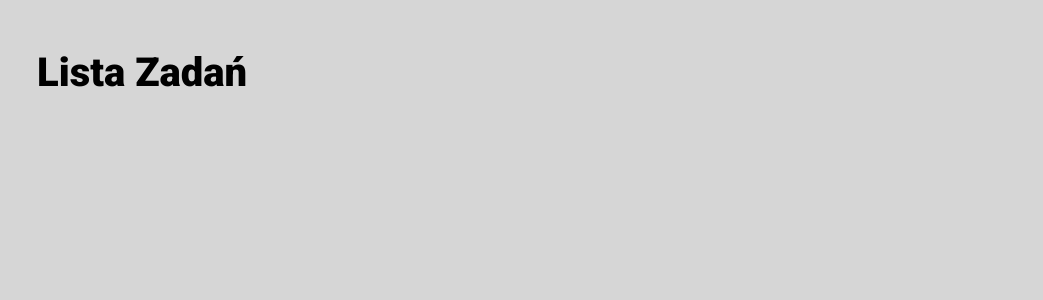
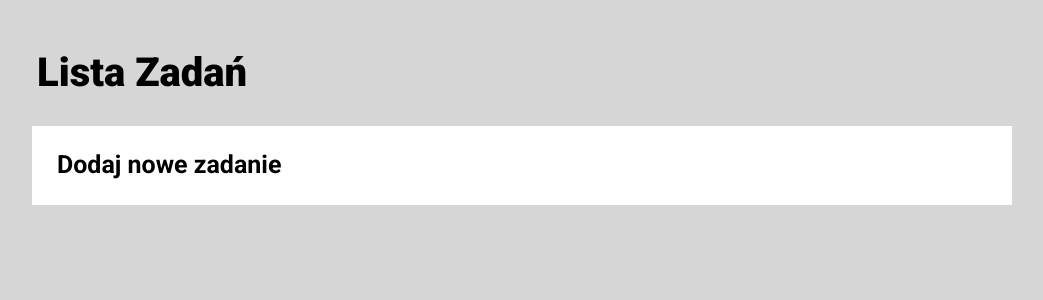
Before and after one commit to Siedemus/to-do-list-react, a React (Create React App) app: page / in a window 1280 px wide. Shown: the top 300 px of the page, without its empty margins (118-1161 px from the left). Built offline with nearby package versions, Linux system fonts and the light colour scheme.

Commit message:
add SubHeader component

```diff
--- a/src/App.js
+++ b/src/App.js
@@ -1,11 +1,12 @@
 import Header from "./Header";
 import Section from "./Section";
+import SubHeader from "./SubHeader";
 
 function App() {
   return (
     <>
       <Header />
-      <Section />
+      <Section subHeader={<SubHeader title={"Dodaj nowe zadanie"} extraContent={""}/>} />
     </>
   );
 }
--- a/src/Section/index.js
+++ b/src/Section/index.js
@@ -1,7 +1,9 @@
 import "./style.css";
 
-const Section = () => (
-    <section className="section"></section>
+const Section = ({subHeader}) => (
+    <section className="section">
+        {subHeader}
+    </section>
 );
 
 export default Section;
--- /dev/null
+++ b/src/SubHeader/index.js
@@ -0,0 +1,7 @@
+import "./style.css"
+
+const SubHeader = ({ title, extraContent }) => (
+    <h2 className={`section__header ${extraContent}`}>{title}</h2>
+)
+
+export default SubHeader;
--- /dev/null
+++ b/src/SubHeader/style.css
@@ -0,0 +1,13 @@
+.section__header {
+    padding: 25px;
+    font-size: 25px;
+    font-weight: 700;
+    background-color: white;
+    border-bottom: 2px solid rgb(214, 214, 214);
+    margin: 0;
+}
+
+.section__header--list.section__header--list {
+    font-size: 23px;
+    border-bottom: none;
+}
```
